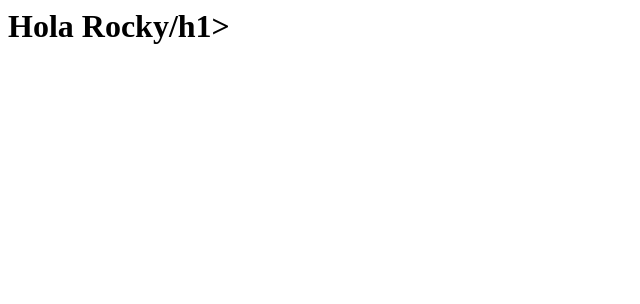
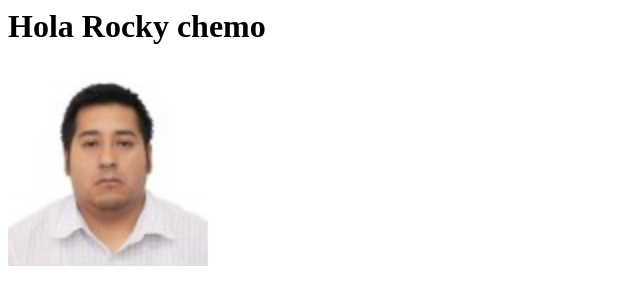
Before and after one commit to gonurocky2108/gonurocky2108.github.io, a plain HTML site: page index.html in a window 1280 px wide. Shown: the whole page, without its empty margins (0-640 px from the left). Drawn offline with Linux system fonts and the light colour scheme.

Commit message:
add image

```diff
--- a/index.html
+++ b/index.html
@@ -1,3 +1,5 @@
 <html>
-<h1>Hola Rocky/h1>
+<h1>Hola Rocky chemo</h1>
+<img>
+<div><img src =rg.jpg height="200"> </div>
 </html>
```
Also changed, not shown: rg.jpg (added).
